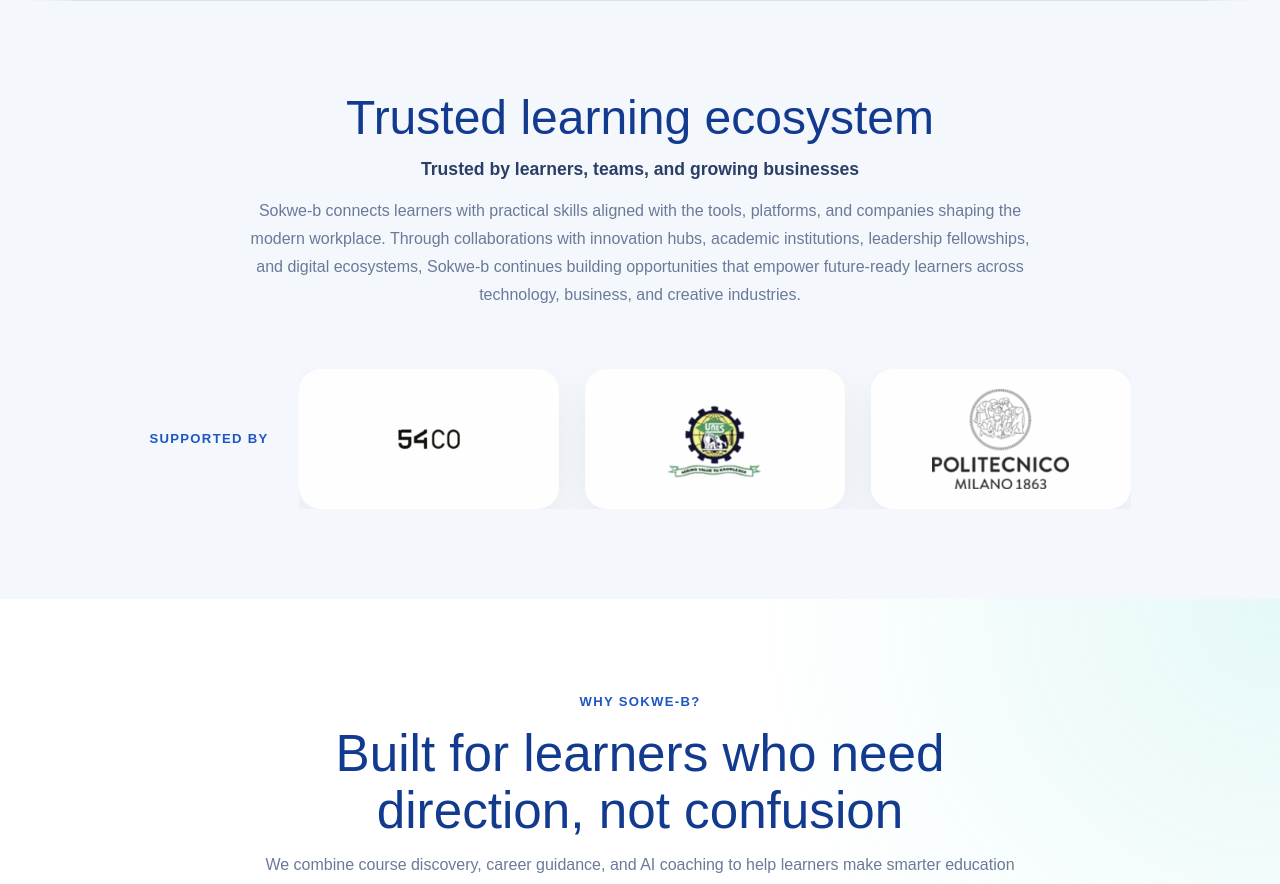
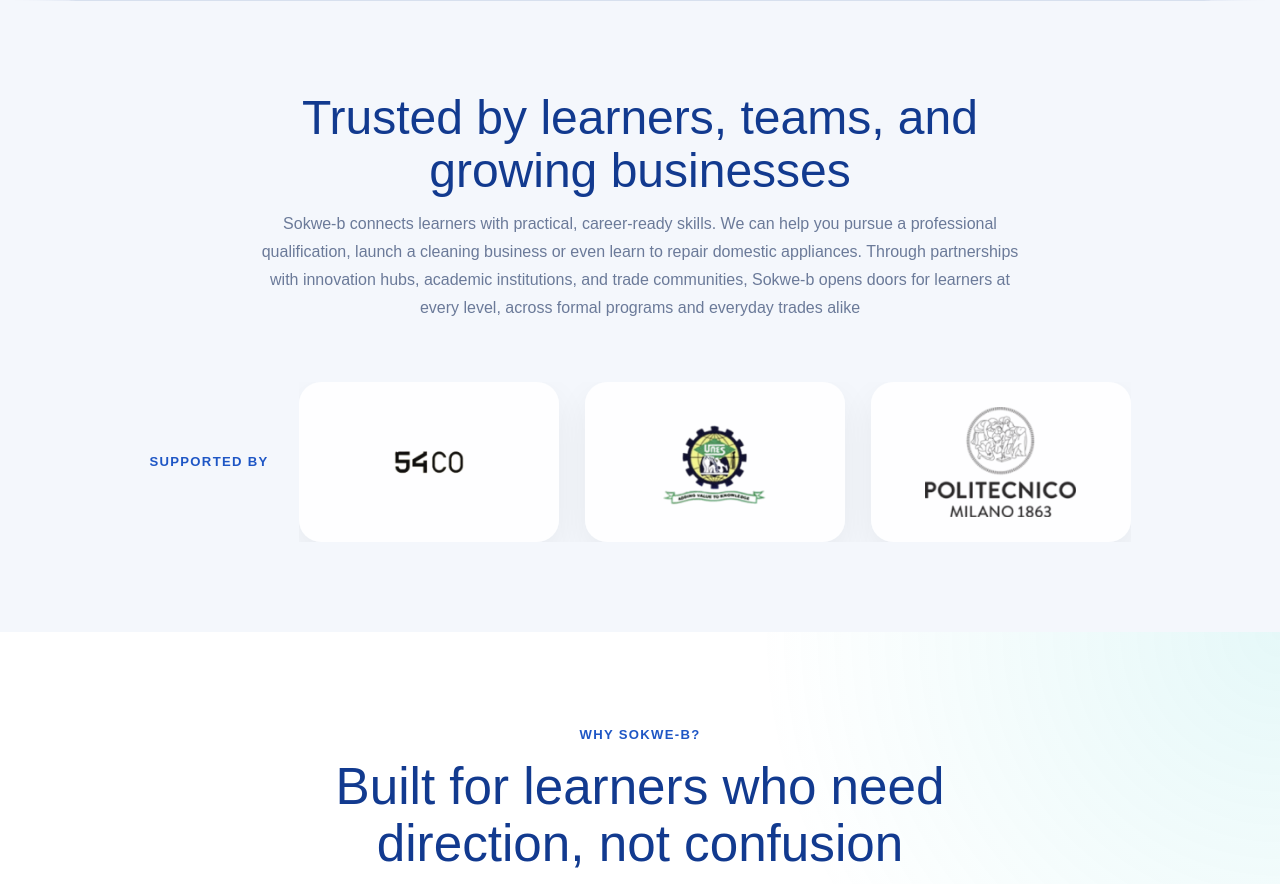
Before and after one commit to sokwe42/sokwe-b, a Next.js app: page / in a window 1280 px wide. Shown: the part 1410-2294 px from the top of the page. Built offline with nearby package versions, Linux system fonts and the light colour scheme.

Commit message:
updated logo siza

```diff
--- a/app/home.css
+++ b/app/home.css
@@ -639,7 +639,7 @@
 
 .logo-card {
   width: 260px;
-  height: 140px;
+  height: 160px;
 
   display: flex;
   align-items: center;
@@ -649,7 +649,7 @@
 
   border-radius: 22px;
 
-  padding: 24px;
+  padding: 28px 24px;
 
   box-shadow: 0 14px 35px rgba(0,0,0,0.06);
 
@@ -658,7 +658,7 @@
 
 .logo-card img {
   max-width: 100%;
-  max-height: 100px;
+  max-height: 110px;
 
   object-fit: contain;
 
@@ -671,6 +671,24 @@
 .logo-card:hover img {
   filter: grayscale(0%);
   transform: scale(1.08);
+}
+
+.logo-card:has(img[alt="Edens"]) {
+  height: 200px;
+}
+
+.logo-card img[alt="Edens"] {
+  max-height: 175px;
+  max-width: 95%;
+  filter: grayscale(0%);
+  opacity: 1;
+}
+
+.logo-card img[alt="Mercedes Benz Fellowship"] {
+  max-height: 80px;
+  max-width: 95%;
+  filter: grayscale(0%);
+  opacity: 1;
 }
 
 /* SLIDE ANIMATION */
--- a/app/page.js
+++ b/app/page.js
@@ -257,20 +257,15 @@ export default function Home() {
         <section className="trusted-section">
           <div className="trusted-top">
             <h2 className="trusted-title">
-              Trusted learning ecosystem
+              Trusted by learners, teams, and growing businesses
             </h2>
 
-            <h3 className="trusted-subtitle">
-              Trusted by learners, teams, and growing businesses
-            </h3>
-
             <p className="trusted-text">
-              Sokwe-b connects learners with practical skills aligned with the
-              tools, platforms, and companies shaping the modern workplace.
-              Through collaborations with innovation hubs, academic institutions,
-              leadership fellowships, and digital ecosystems, Sokwe-b continues
-              building opportunities that empower future-ready learners across
-              technology, business, and creative industries.
+              Sokwe-b connects learners with practical, career-ready skills. We can help you
+              pursue a professional qualification, launch a cleaning business or even learn
+              to repair domestic appliances. Through partnerships with innovation hubs,
+              academic institutions, and trade communities, Sokwe-b opens doors for
+              learners at every level, across formal programs and everyday trades alike
             </p>
           </div>
 
```
Also changed, not shown: public/logos/Benz.png.
